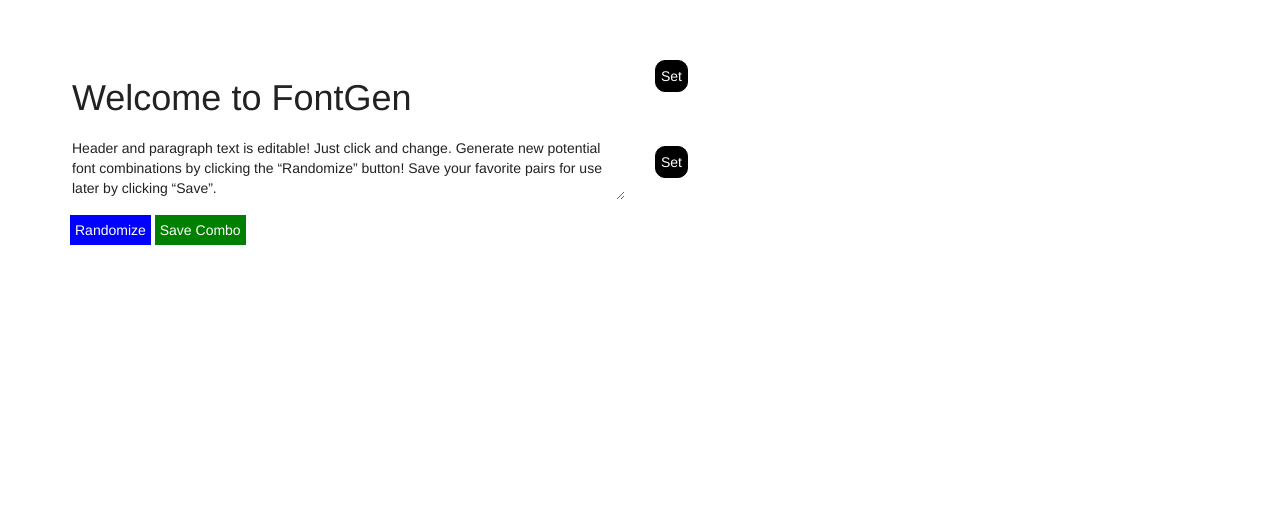
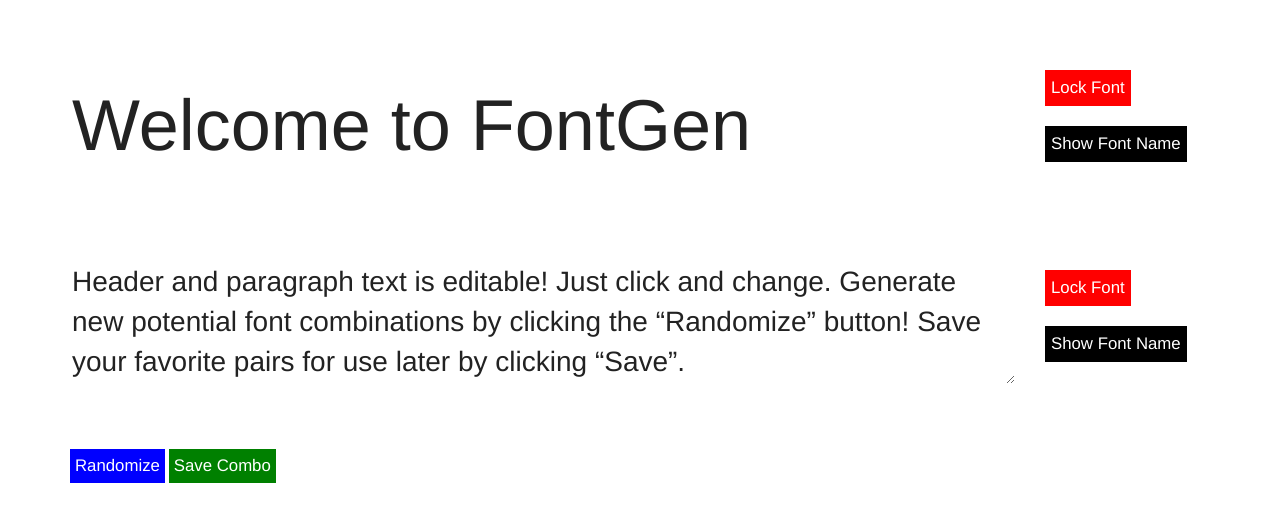
Before and after one commit to mjolliffe/fontgen, a plain HTML site: page frontend/index.html in a window 1280 px wide. Drawn offline with nearby package versions, Linux system fonts and the light colour scheme; some packages are replaced by stand-ins of ours.

Commit message:
Fixing index.html layout. Next need to work on logic for locking in header and/or paragraph fonts.

```diff
--- a/frontend/assets/sass/style.scss
+++ b/frontend/assets/sass/style.scss
@@ -6,7 +6,7 @@
 }
 
 body {
-  margin-top: 50px;
+  margin-top: 20px;
 }
 
 input {
@@ -47,16 +47,21 @@ input {
 #header {
   width: 100%;
   line-height: 1.5em;
+  font-size: 2em;
+  margin: 30px 0px;
 }
 
 #paragraph {
   width: 100%;
   color: #222;
+  font-size: 2em;
+  margin: 40px 0px;
 }
 
 
 p {
   color: blue;
+  font-size: 1.25em;
 }
 
 textarea {
@@ -69,17 +74,13 @@ textarea {
   box-shadow: none;
 }
 
-.popover {
-  color: red;
-  margin: 40px;
-}
-
 .button {
   text-decoration: none;
   border: none;
   color: white;
   padding: 5px;
-  margin: 10px 0px;
+  margin: 20px 0px;
+  font-size: 1.2em;
 }
 
 .randomize {
@@ -91,8 +92,15 @@ textarea {
 }
 
 .set {
+  border: 1px solid red;
+  background-color: red;
+  text-align: center;
+  margin: 50px 0px 10px 0px;
+}
+
+.show{
   border: 1px solid black;
-  border-radius: 10px;
   background-color: black;
   text-align: center;
+  margin: 10px 0px;
 }
--- a/frontend/index.html
+++ b/frontend/index.html
@@ -21,22 +21,26 @@
 <body ui-view>
   <div class="container">
     <div class="row">
-      <div class="col-md-6">
-        <h1 ng-mouseenter="showNameHeader()" ng-mouseleave="hideNameHeader()"><input type="text" name="" value="" placeholder="Welcome to FontGen" id="header"></h1>
+      <div class="col-md-10">
+        <h1><input type="text" name="" value="" placeholder="Welcome to FontGen" id="header"></h1>
       </div>
-      <div class="col-md-4">
-        <input type="button" class="button set" value="Set" ng-click="setHeader()">
+      <div class="col-md-2">
+        <input type="button" class="button set" value="Lock Font" ng-click="setHeader()">
+        <input type="button" class="button show" value="Show Font Name" ng-mouseenter="showNameHeader()" ng-mouseleave="hideNameHeader()">
         <p>{{fontName}}</p>
       </div>
     </div>
     <div class="row">
-      <div class="col-md-6">
-        <textarea name="" id="paragraph" cols="30" rows="3" ng-mouseenter="showNameParagraph()" ng-mouseleave="hideNameParagraph()">Header and paragraph text is editable! Just click and change. Generate new potential font combinations by clicking the “Randomize” button! Save your favorite pairs for use later by clicking “Save”.</textarea>
+      <div class="col-md-10">
+        <textarea name="" id="paragraph" cols="30" rows="3">Header and paragraph text is editable! Just click and change. Generate new potential font combinations by clicking the “Randomize” button! Save your favorite pairs for use later by clicking “Save”.</textarea>
       </div>
-      <div class="col-md-4">
-        <input type="button" class="button set" value="Set" ng-click="setParagraph()">
+      <div class="col-md-2">
+        <input type="button" class="button set" value="Lock Font" ng-click="setParagraph()">
+        <input type="button" class="button show" value="Show Font Name" ng-mouseenter="showNameParagraph()" ng-mouseleave="hideNameParagraph()">
         <p>{{fontName2}}</p>
       </div>
+    </div>
+    <div class="row">
     </div>
     <div class="row">
       <div class="col-md-12">
```
Also changed, not shown: frontend/assets/css/style.css.
